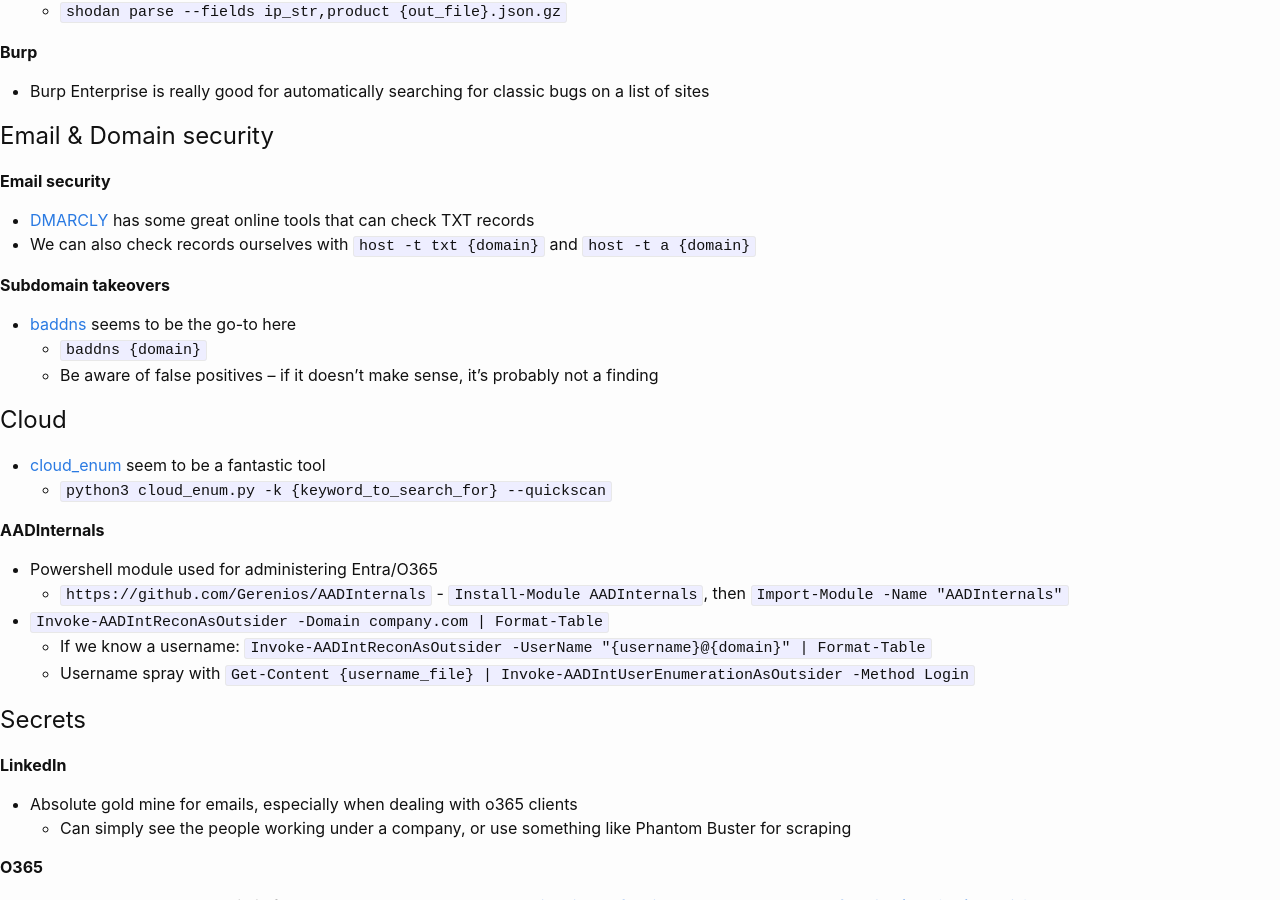
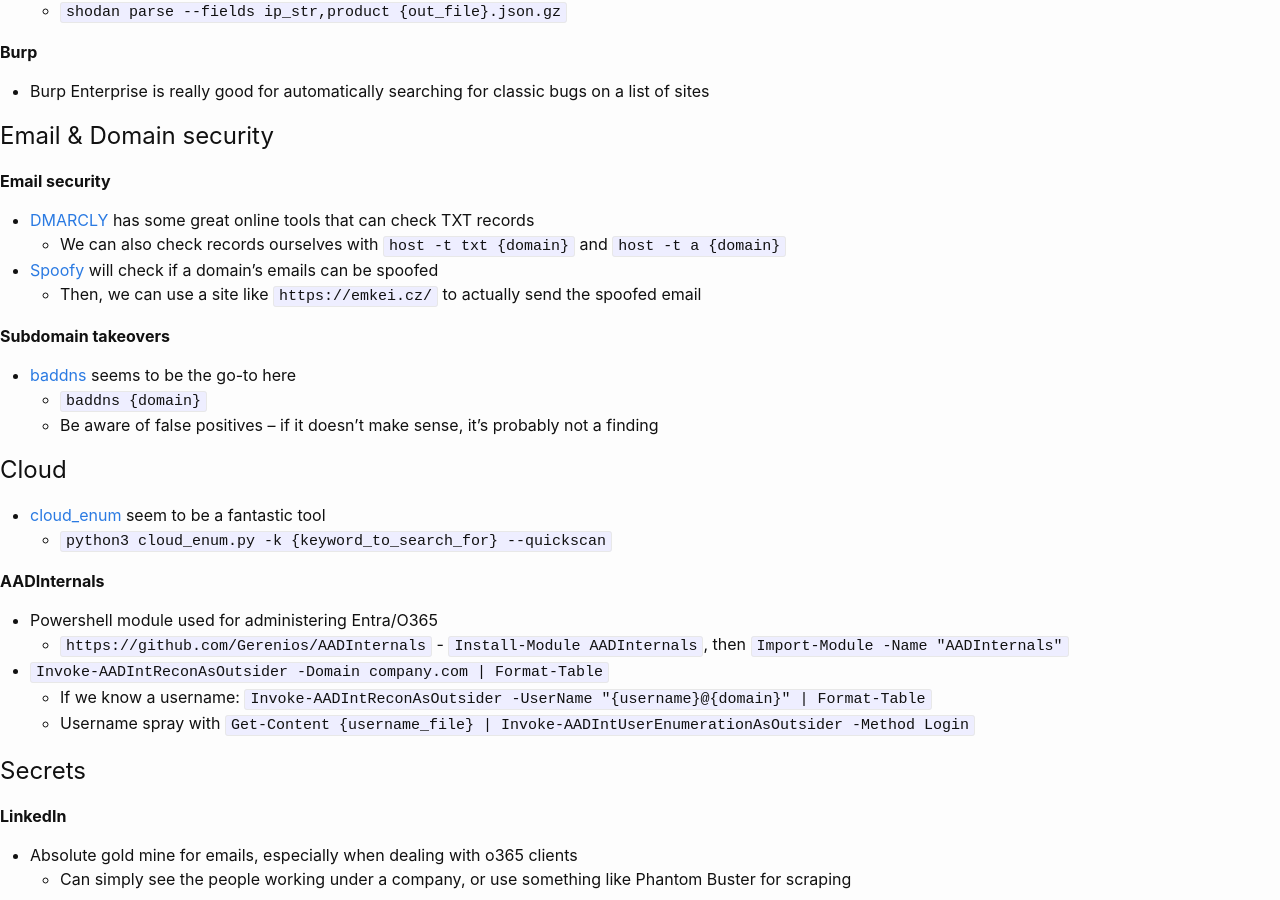
Before and after one commit to KhaelK138/KhaelK138.github.io, a Jekyll site: the page built from markdown/Externals.md, in a window 1280 px wide and 900 px high, scrolled down 1416 px. Built offline with Jekyll 4.4.1, drawn with Linux system fonts in a browser that asks for light colours; our own code applies the rules of GitHub Pages for plain Markdown files.

Commit message:
added emkei.cz reference

```diff
--- a/markdown/Externals.md
+++ b/markdown/Externals.md
@@ -65,7 +65,9 @@
 
 **Email security**
 - [DMARCLY](https://dmarcly.com/tools/) has some great online tools that can check TXT records
-- We can also check records ourselves with `host -t txt {domain}` and `host -t a {domain}`
+  - We can also check records ourselves with `host -t txt {domain}` and `host -t a {domain}`
+- [Spoofy](https://github.com/MattKeeley/Spoofy.git) will check if a domain's emails can be spoofed
+  - Then, we can use a site like `https://emkei.cz/` to actually send the spoofed email
 
 **Subdomain takeovers**
 - [baddns](https://github.com/blacklanternsecurity/baddns) seems to be the go-to here
```
